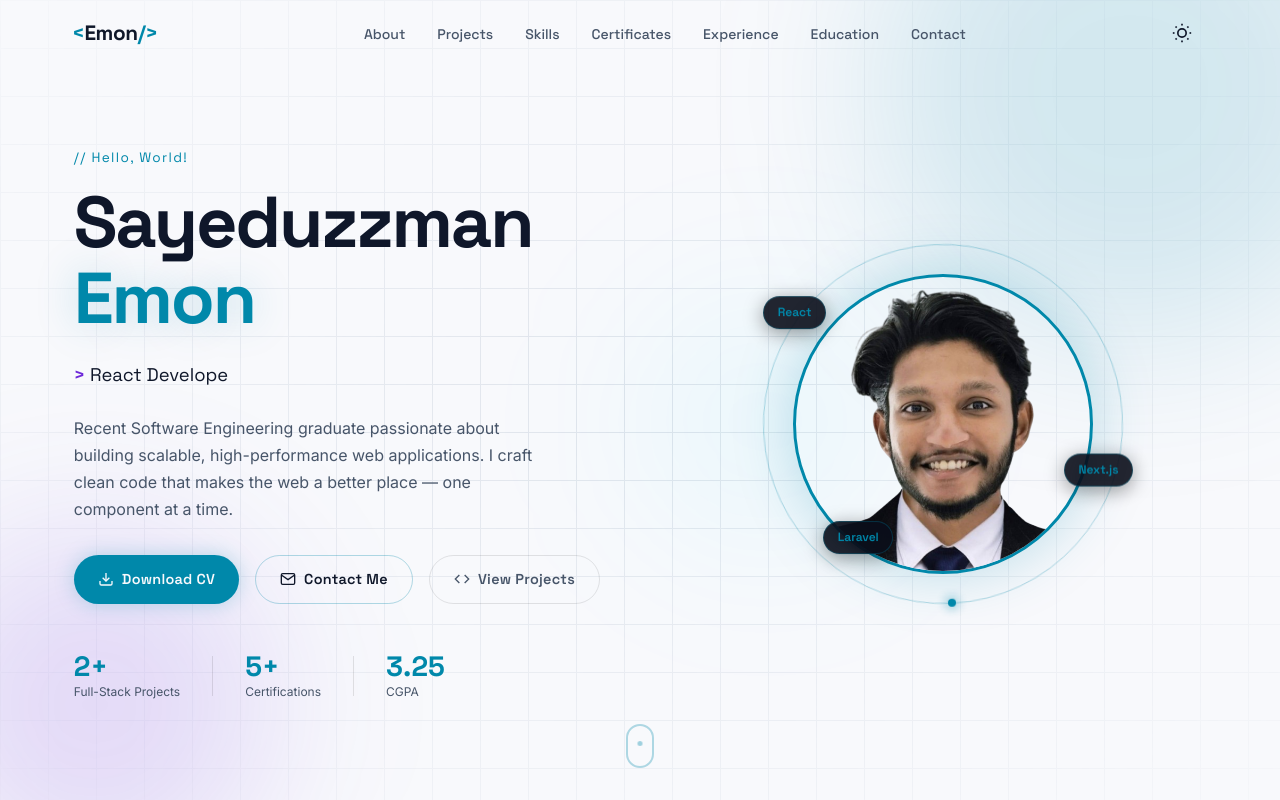
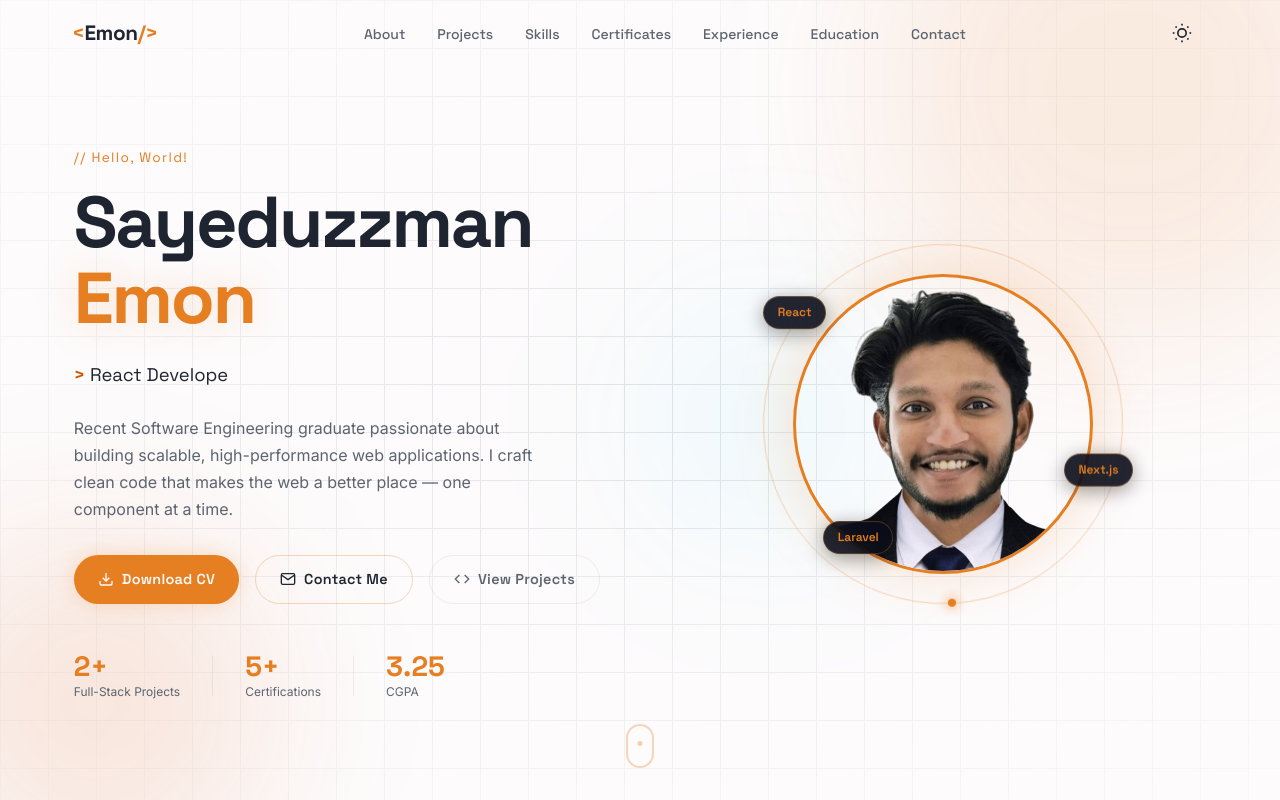
Before and after one commit to iamSayeduzzman/portfolio, a plain HTML site: page index.html in a window 1280 px wide. Both pictures are taken after a click on the button "Toggle theme". Shown: the top 800 px of the page. Drawn offline with nearby package versions, Linux system fonts and the light colour scheme.

Commit message:
Revise light mode colors to warm tones
Updated light mode color variables for a warmer theme.

```diff
--- a/style.css
+++ b/style.css
@@ -64,26 +64,31 @@
 }
 
 /* ============================================================
-   LIGHT MODE VARIABLES
+   LIGHT MODE VARIABLES (Warm & Energetic)
 ============================================================ */
 [data-theme="light"] {
-  --clr-bg:          #f8f9fc;   /* Light background */
+  --clr-bg:          #fdfbfc;   /* Soft warm off-white */
   --clr-bg-alt:      #ffffff;   /* Pure white sections */
-  --clr-surface:     rgba(0, 0, 0, 0.03);  /* subtle card base */
-  --clr-surface-hov: rgba(0, 0, 0, 0.06);
-
-  --clr-cyan:        #0088aa;   /* Darker cyan for white background */
-  --clr-cyan-dim:    rgba(0, 136, 170, 0.15);
-  --clr-cyan-glow:   rgba(0, 136, 170, 0.25);
-  --clr-violet:      #6d28d9;   /* Darker violet */
-  --clr-violet-dim:  rgba(109, 40, 217, 0.15);
-
-  --clr-text:        #0f172a;   /* Dark text */
-  --clr-text-muted:  #475569;   /* Gray text */
-  --clr-text-faint:  #94a3b8;   /* Faint gray */
-
-  --clr-border:      rgba(0, 0, 0, 0.1);
-  --clr-border-cyan: rgba(0, 136, 170, 0.30);
+  --clr-surface:     rgba(230, 126, 34, 0.04); /* Subtle warm card base */
+  --clr-surface-hov: rgba(230, 126, 34, 0.08);
+
+  /* Primary Accent: Energetic Orange/Terracotta */
+  --clr-cyan:        #e67e22;   /* Vibrant orange replacing cyan */
+  --clr-cyan-dim:    rgba(230, 126, 34, 0.12);
+  --clr-cyan-glow:   rgba(230, 126, 34, 0.22);
+
+  /* Secondary Accent: Warm Amber/Gold */
+  --clr-violet:      #d35400;   /* Deep burnt orange/amber replacing violet */
+  --clr-violet-dim:  rgba(211, 84, 0, 0.12);
+
+  /* Typography: Rich Charcoal & Warm Slate */
+  --clr-text:        #1e2530;   /* Deep rich dark text */
+  --clr-text-muted:  #5c6470;   /* Warm muted gray */
+  --clr-text-faint:  #949da9;   /* Faint warm gray */
+
+  /* Borders & Dividers */
+  --clr-border:      rgba(180, 140, 120, 0.15); /* Soft warm border */
+  --clr-border-cyan: rgba(230, 126, 34, 0.30);
 }
 
 /* Theme Toggle Button Style */
```
